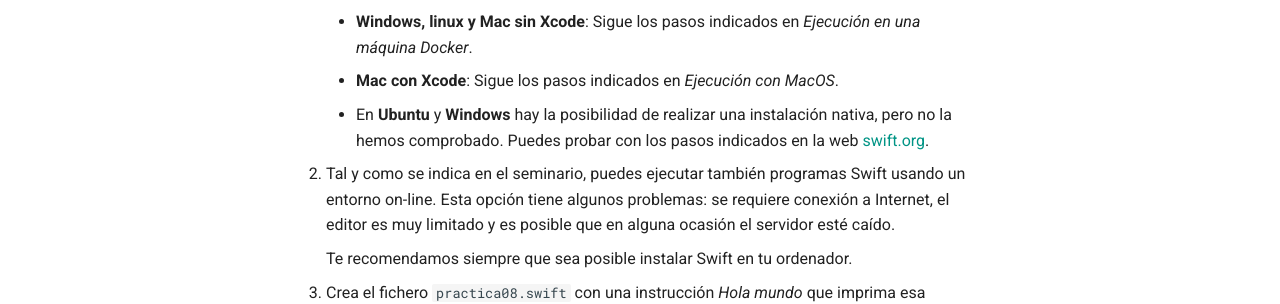
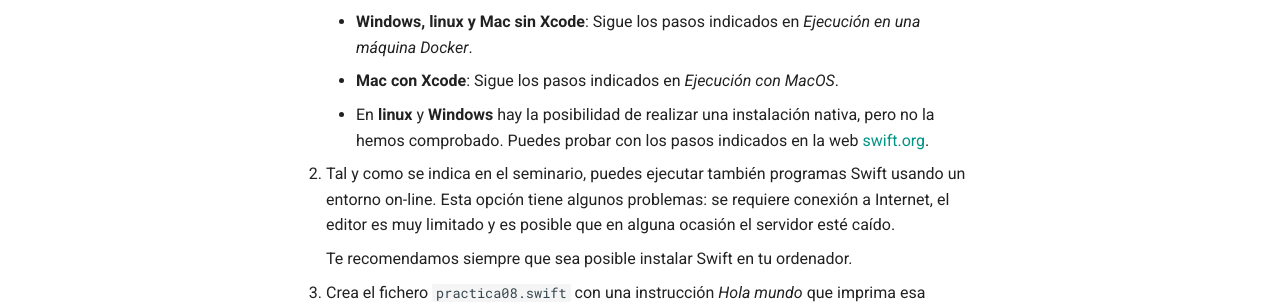
Before and after one commit to domingogallardo/apuntes-lpp, an MkDocs documentation site: the page built from docs/practicas/practica08/practica08.md, in a window 1280 px wide and 1310 px high. Shown: the part 498-802 px from the top of the window. Built offline with MkDocs 1.6.1 and Material for MkDocs 9.7.7, drawn with Linux system fonts in a browser that asks for light colours.

Commit message:
Correcciones

```diff
--- a/docs/practicas/practica08/practica08.md
+++ b/docs/practicas/practica08/practica08.md
@@ -18,7 +18,7 @@ hasta el apartado _Funciones y clausuras_ (incluido).
 
     - **Windows, linux y Mac sin Xcode**: Sigue los pasos indicados en _Ejecución en una máquina Docker_.
     - **Mac con Xcode**: Sigue los pasos indicados en _Ejecución con MacOS_.
-    - En **Ubuntu** y **Windows** hay la posibilidad de realizar una
+    - En **linux** y **Windows** hay la posibilidad de realizar una
     instalación nativa, pero no la hemos comprobado. Puedes probar con
     los pasos indicados en la web [swift.org](https://swift.org/getting-started/).
 
```
Also changed, not shown: docs/seminarios/seminario2-swift/seminario2-swift.md (+1 -1 lines).
